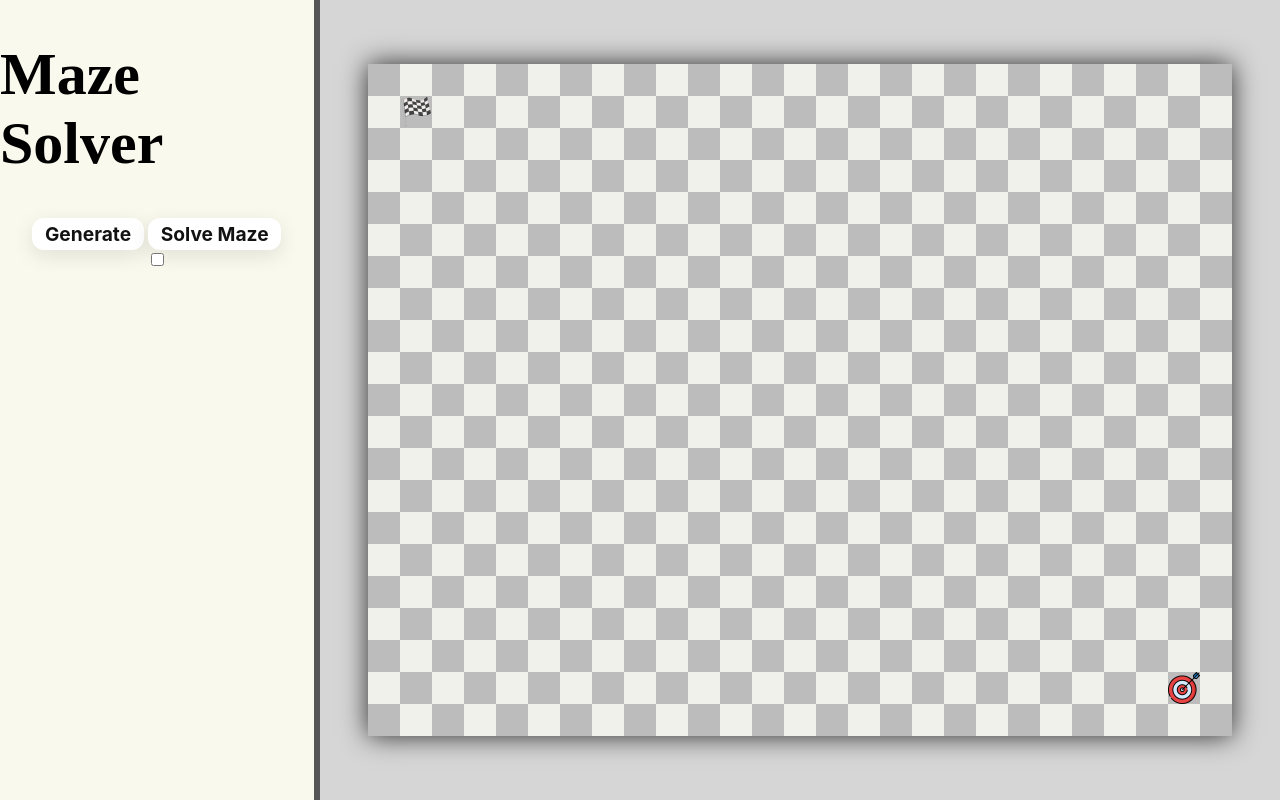
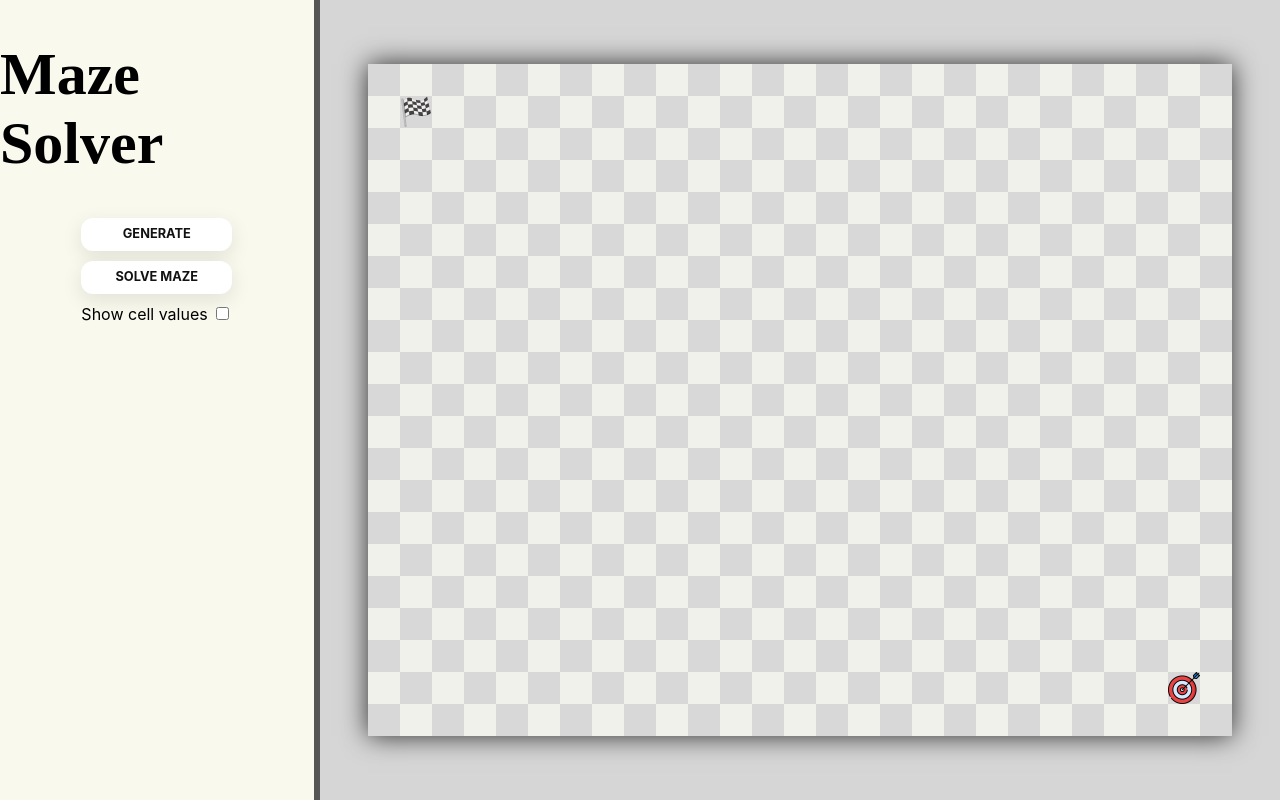
Before and after one commit to wateecuhs/maze_solver, a Flask app: page / in a window 1280 px wide. Run offline with Flask 3, Linux system fonts and the light colour scheme; some web fonts are replaced.

Commit message:
faster solution display and better buttons

```diff
--- a/web/js/index.js
+++ b/web/js/index.js
@@ -1,7 +1,4 @@
-function updateGlobalVariable() {
-	showValues = document.getElementById('Checkbox').checked;
-	console.log("changed value");
-}
+let wipeSolve = false;
 
 function toggleCell(row, col) {
 	fetch(`/toggle_cell?row=${row}&col=${col}`)
@@ -33,31 +30,34 @@ function solveMaze() {
 			function processSolutionPath2() {
 				console.log(index);
 				if (index < data[1].length) {
-					console.log("here");
 					const solution_path = data[1][index];
 					const row = solution_path[0];
 					const col = solution_path[1];
 					const cell = document.querySelector(`.table tr:nth-child(${row + 1}) td:nth-child(${col + 1})`);
-					cell.classList.remove('tmp');
-					cell.classList.add('tmp2');
+					if (cell.classList.contains('start') === false && cell.classList.contains('goal') === false) {
+						cell.classList.remove('tmp');
+						cell.classList.add('tmp2');
+					}
 					index++;
-					setTimeout(processSolutionPath2, data.length > 30 ? 5000 / data.length : 50);
+					setTimeout(processSolutionPath2, data[1].length > 30 ? 4000 /  data[1].length : 50);
 				}
 			}
 			let index = 0;
 			function processSolutionPath() {
 				if (index < data[0][0].length) {
 					const solution_path = data[0][0][index];
-					console.log(solution_path);
 					const row = solution_path[0];
 					const col = solution_path[1];
 					const cell = document.querySelector(`.table tr:nth-child(${row + 1}) td:nth-child(${col + 1})`);
 					if (showValues) {
 						cell.textContent = data[0][1][index];
 					}
-					cell.classList.add('tmp');
+					if (cell.classList.contains('start') === false && cell.classList.contains('goal') === false) {
+						console.log(`${row} ${col} is not start or goal`);
+						cell.classList.add('tmp');
+					}
 					index++;
-					setTimeout(processSolutionPath, data.length > 30 ? 5000 / data.length : 50);
+					setTimeout(processSolutionPath, data[0][0].length > 30 ? 3000 /  data[0][0].length : 50);
 				}
 				else {
 					index = 0;
@@ -65,6 +65,7 @@ function solveMaze() {
 				}
 			}
 			processSolutionPath();
+			wipeSolve = true;
 		})
 		.catch(error => console.error('Error:', error));
 }
--- a/web/templates/maze.html
+++ b/web/templates/maze.html
@@ -32,7 +32,7 @@
 			width: 30px;
 			height: 30px;
 			border: 0px solid rgb(60, 60, 60);
-			background-color:rgb(188, 188, 188);
+			background-color:rgb(216, 216, 216);
 			text-align: center;
 			vertical-align: middle;
 			font-size: 8px;
@@ -145,7 +145,7 @@
 			display: inline-flex;
 			flex: 1 1 auto;
 			font-family: Inter,sans-serif;
-			font-size: 1.2rem;
+			font-size: 0.8rem;
 			font-weight: 700;
 			justify-content: center;
 			line-height: 1;
@@ -160,21 +160,26 @@
 			user-select: none;
 			-webkit-user-select: none;
 			touch-action: manipulation;
-			block-size: fit-content;
+			padding: 10px 15px 10px 15px;
 		}
 		.button-35:hover {
-		box-shadow: #121212 0 0 0 3px, transparent 0 0 0 0;
+			box-shadow: rgba(18, 18, 18, 0.657) 0 0 0 3px, transparent 0 0 0 0;
 		}
 	</style>
 </head>
 <body>
 	<div class="menu" id="menu">
-	<h1>Maze Solver</h1>
-	<div>
-		<button class="button-35" onclick="generateMaze()">Generate</button>
-		<button class="button-35" onclick="solveMaze()">Solve Maze</button>
-	</div>
-	<input type="checkbox" id="Checkbox">
+		<h1>Maze Solver</h1>
+		<div style="grid-gap: 10px; display: flex; flex-direction: column;">
+			<button class="button-35" onclick="generateMaze()">GENERATE</button>
+			<button class="button-35" onclick="solveMaze()">SOLVE MAZE</button>
+			<form autocomplete="off">
+				<label style="font-family: Inter,sans-serif;" for="checkbox">
+					Show cell values
+					<input type="checkbox" id="Checkbox" onclick="updateGlobalVariable()">
+				</label>
+		   </form>
+		</div>
 	</div>
 	<div class="border">
 	</div>
@@ -211,8 +216,6 @@
 	let showValues = false;
 	function updateGlobalVariable() {
 		showValues = document.getElementById('Checkbox').checked;
-		console.log("changed value");
 	}
-	document.getElementById('Checkbox').addEventListener('change', updateGlobalVariable);
 </script>
 </html>
```
